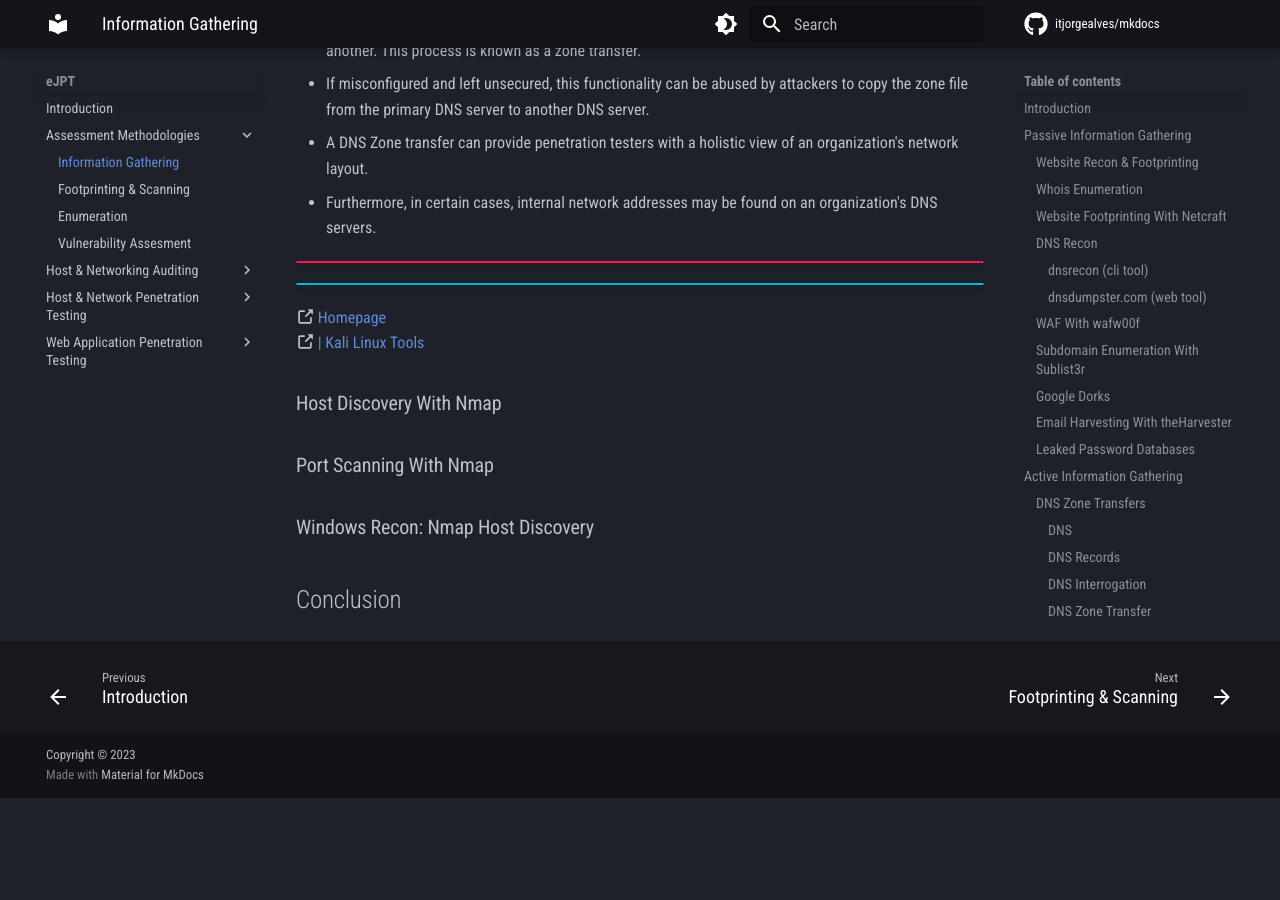
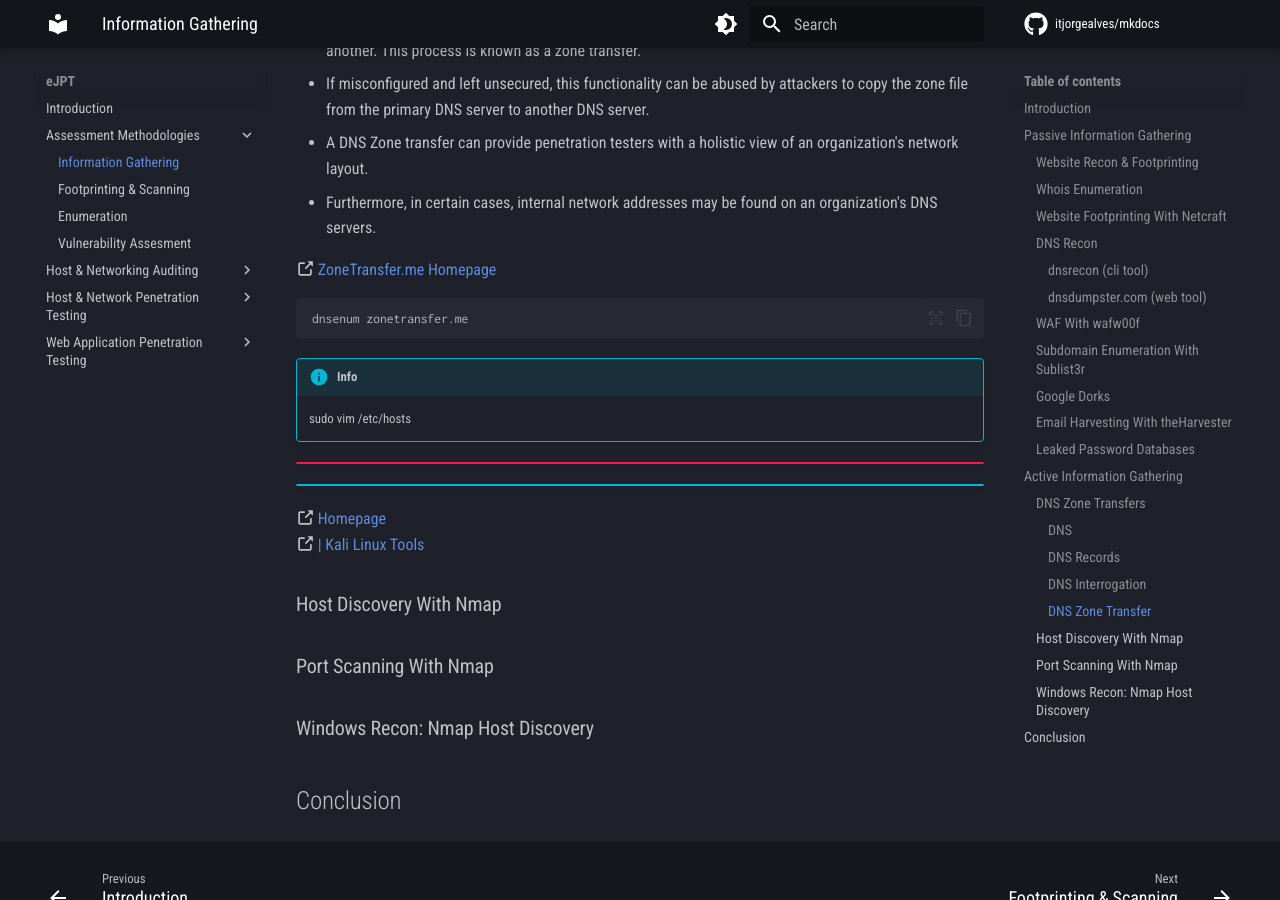
Before and after one commit to itjorgealves/mkdocs, an MkDocs documentation site: the page built from docs/eJPT/S1-Assessment-Methodologies/C1-Information-Gathering/Information-Gathering.md, in a window 1280 px wide and 900 px high, scrolled down 5088 px. Built offline with MkDocs 1.6.1 and Material for MkDocs 9.7.7, drawn with Linux system fonts in a browser that asks for light colours; comment, search, counter and statistics services are not loaded; before the commit the page ends 5886 px from its top, so only the background shows below that.

Commit message:
Update documentation

````diff
--- a/docs/eJPT/S1-Assessment-Methodologies/C1-Information-Gathering/Information-Gathering.md
+++ b/docs/eJPT/S1-Assessment-Methodologies/C1-Information-Gathering/Information-Gathering.md
@@ -156,7 +156,13 @@ theHarvester -d hackersploit.org -b google,linkedin
 - A DNS Zone transfer can provide penetration testers with a holistic view of an organization's network layout.
 - Furthermore, in certain cases, internal network addresses may be found on an organization's DNS servers.
 
+:octicons-link-external-16: [ZoneTransfer.me Homepage](https://zonetransfer.me)
+``` bash
+dnsenum zonetransfer.me
 
+```
+!!! info
+    sudo vim /etc/hosts
 
 !!! danger ""
 !!! info ""
````
